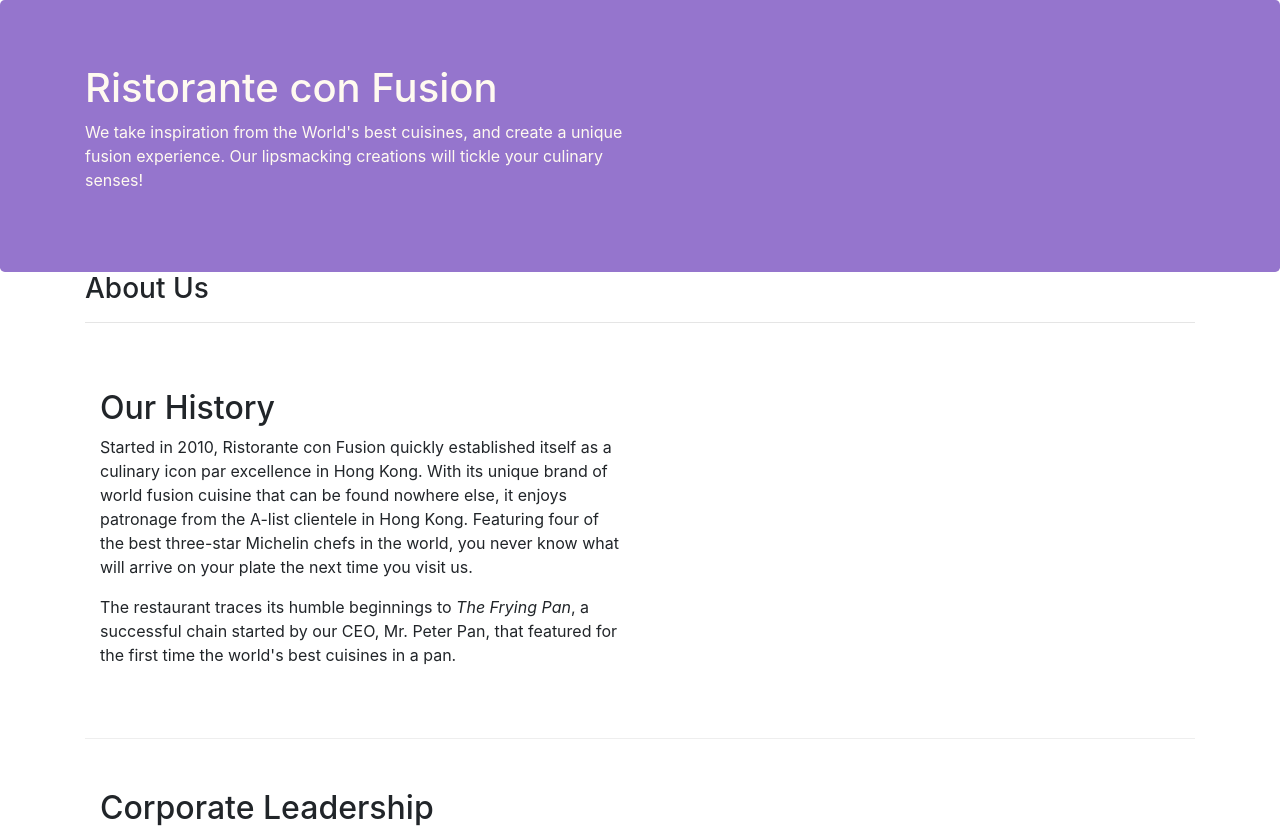
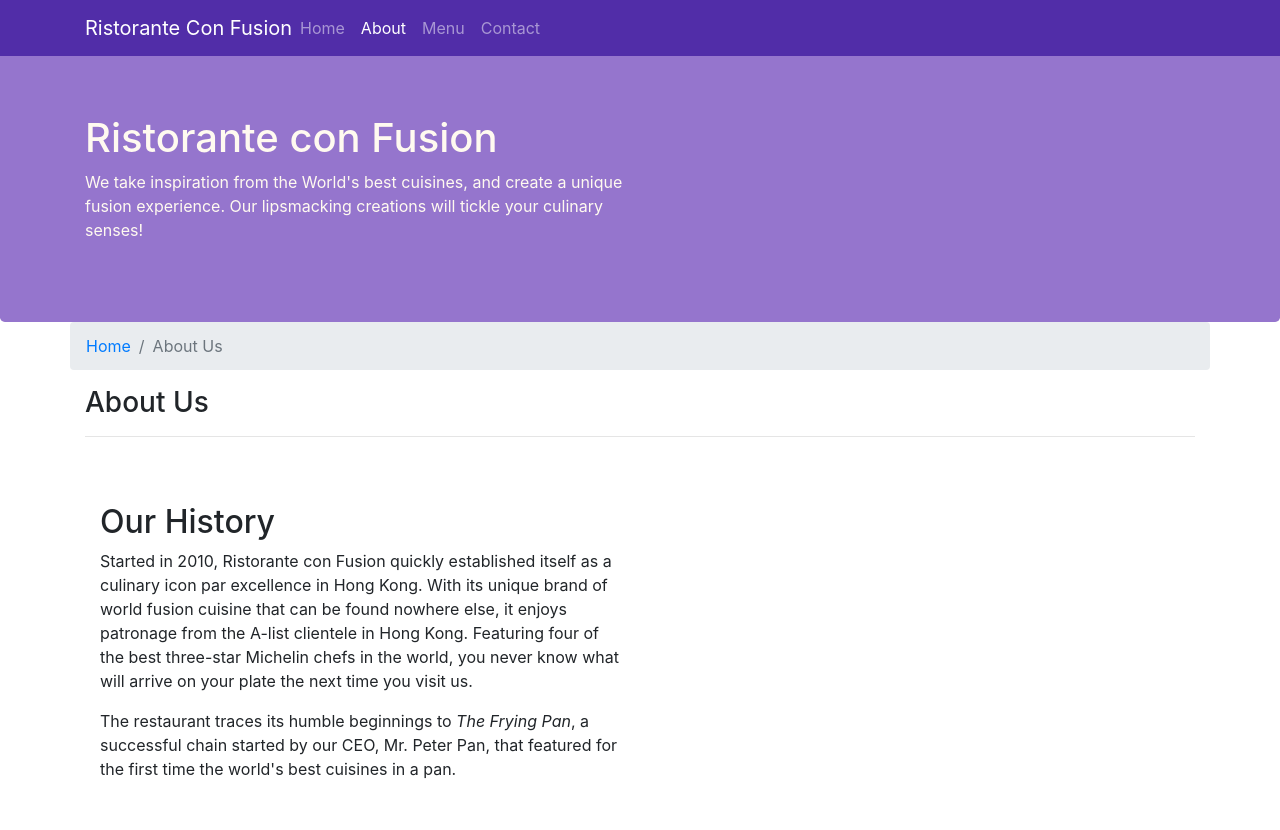
Before and after one commit to talesmilan/Site-de-Restaurante-Bootstrap, a website: page aboutus.html in a window 1280 px wide. Shown: the top 830 px of the page. Drawn offline with nearby package versions, Linux system fonts and the light colour scheme.

Commit message:
Navbar e Breadcumps

```diff
--- a/aboutus.html
+++ b/aboutus.html
@@ -15,7 +15,22 @@
 </head>
 
 <body>
-
+    <nav class="navbar navbar-dark navbar-expand-sm fixed-top">
+        <div class="container">
+            <button class="navbar-toggler" type="button" data-toggle="collapse" data-target="#Navbar">
+                <span class="navbar-toggler-icon"></span>
+            </button>
+            <a class="navbar-brand mr-auto" href="/index.html">Ristorante Con Fusion</a>
+            <div class="collapse navbar-collapse" id="Navbar">
+                <ul class="navbar-nav mr-auto">
+                    <li class="nav-item"><a class="nav-link" href="/index.html">Home</a></li>
+                    <li class="nav-item active"><a class="nav-link" href="#">About</a></li>
+                    <li class="nav-item"><a class="nav-link" href="#">Menu</a></li>
+                    <li class="nav-item"><a class="nav-link" href="#">Contact</a></li>
+                </ul>
+            </div>
+        </div>
+    </nav>
     <header class="jumbotron">
         <div class="container">
             <div class="row row-header">
@@ -31,6 +46,10 @@
 
     <div class="container">
         <div class="row">
+            <ol class="col-12 breadcrumb">
+                <li class="breadcrumb-item"><a href="./index.html">Home</a></li>
+                <li class="breadcrumb-item active">About Us</li>
+            </ol>
             <div class="col-12">
                <h3>About Us</h3>
                <hr>
@@ -70,7 +89,7 @@
                 <div class="col-4 offset-1 col-sm-2">
                     <h5>Links</h5>
                     <ul class="list-unstyled">
-                        <li><a href="#">Home</a></li>
+                        <li><a href="/index.html">Home</a></li>
                         <li><a href="#">About</a></li>
                         <li><a href="#">Menu</a></li>
                         <li><a href="#">Contact</a></li>
--- a/css/styles.css
+++ b/css/styles.css
@@ -28,3 +28,12 @@
     margin: 0px;
     color: #0F0F0F;
 }
+
+body {
+    padding: 50px 0px 0px 0px;
+    z-index: 0;
+}
+
+.navbar-dark {
+    background-color: #512DA8;
+}
```
Also changed, not shown: index.html (+16 -1 lines).
